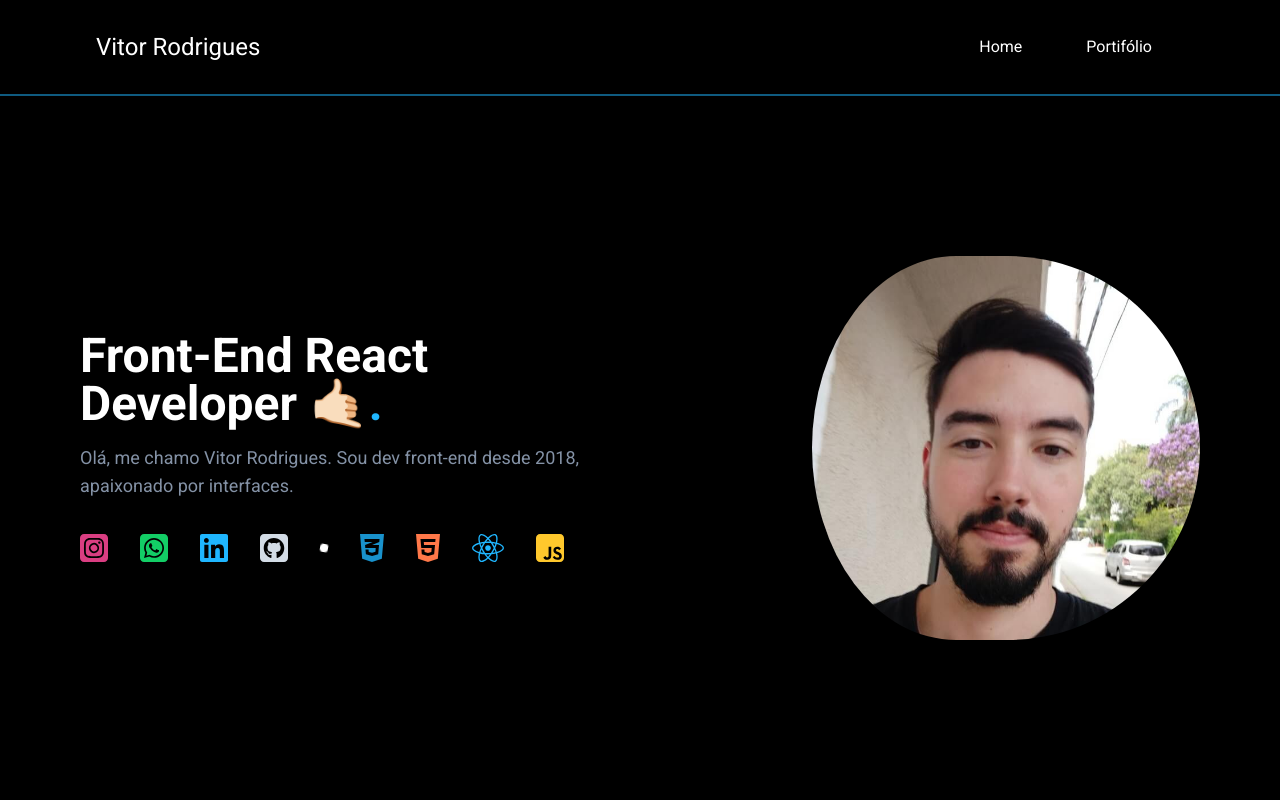
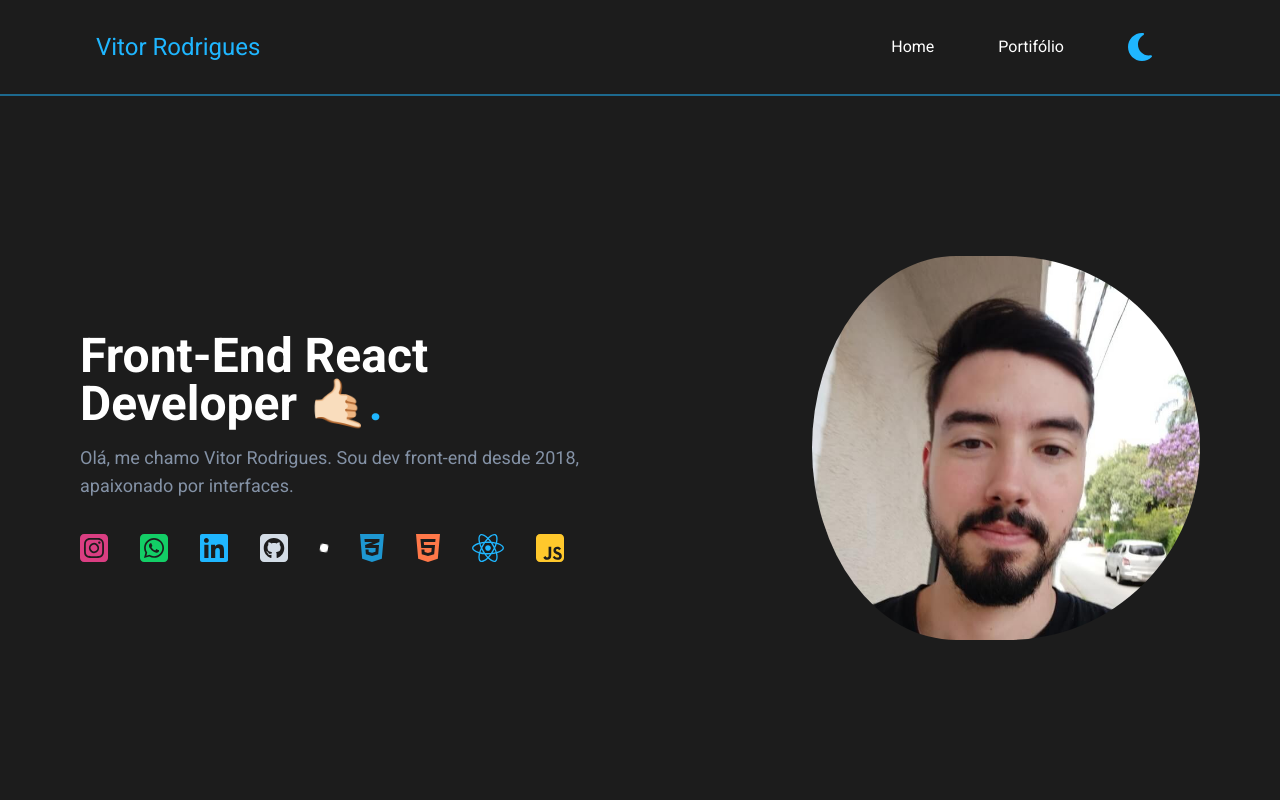
Before and after one commit to virtorodrigues/landing-page-vitor, a Next.js app: page / in a window 1280 px wide. Shown: the top 800 px of the page. Built offline with nearby package versions, Linux system fonts and the light colour scheme.

Commit message:
create theme dark and light

```diff
--- a/package.json
+++ b/package.json
@@ -15,6 +15,7 @@
     "@fortawesome/react-fontawesome": "^0.2.0",
     "@radix-ui/react-alert-dialog": "^1.0.3",
     "@radix-ui/react-popover": "1.0.5",
+    "@radix-ui/react-switch": "^1.0.2",
     "@types/node": "18.16.3",
     "@types/react": "18.2.5",
     "@types/react-dom": "18.2.3",
@@ -24,6 +25,7 @@
     "eslint-config-next": "13.4.0",
     "framer-motion": "^10.12.7",
     "next": "13.4.0",
+    "next-themes": "^0.2.1",
     "postcss": "8.4.23",
     "react": "18.2.0",
     "react-dom": "18.2.0",
--- a/src/app/globals.css
+++ b/src/app/globals.css
@@ -14,10 +14,16 @@
 }
 
 body {
-  color: #fff;
+  /* color: #fff; */
   /* background: linear-gradient(270deg,#18181b,#09090a); */
-  background: #000;
+  /* background: theme('light.background'); */
   font-family: "Roboto", sans-serif;
+}
+
+ @layer base{
+  body {
+    @apply dark:bg-black bg-white dark:text-white text-black;
+  }
 }
 
 section {
--- a/src/app/layout.tsx
+++ b/src/app/layout.tsx
@@ -1,6 +1,5 @@
 import "./globals.css";
 import { Inter } from "next/font/google";
-import { Roboto } from "next/font/google";
 
 const inter = Inter({ subsets: ["latin"] });
 
--- a/src/app/page.tsx
+++ b/src/app/page.tsx
@@ -3,6 +3,7 @@
 import { Header } from "@/components/Header";
 import { Home } from "@/components/Home";
 import { Portfolio } from "@/components/Portfolio";
+import { ThemeContextProvider } from "@/context/ThemeContextProvider";
 import { Roboto } from "next/font/google";
 
 const roboto = Roboto({
@@ -13,9 +14,11 @@ const roboto = Roboto({
 export default function App() {
   return (
     <main className={roboto.className}>
-      <Header />
-      <Home />
-      <Portfolio />
+      <ThemeContextProvider>
+        <Header />
+        <Home />
+        <Portfolio />
+      </ThemeContextProvider>
     </main>
   );
 }
--- a/src/components/Header/index.tsx
+++ b/src/components/Header/index.tsx
@@ -1,7 +1,10 @@
-import { Link, animateScroll as scroll } from "react-scroll";
+import { useContext } from "react";
 
 import { motion, Variants } from "framer-motion";
 import { LinkMenu } from "../Home/components/LinkMenu";
+import { FontAwesomeIcon } from "@fortawesome/react-fontawesome";
+import { faMoon, faSun } from "@fortawesome/free-solid-svg-icons";
+import { ThemeContext } from "@/context/ThemeContextProvider";
 
 const cardVariants: Variants = {
   offscreen: {
@@ -35,21 +38,41 @@ const cardVariants1: Variants = {
 };
 
 export const Header = () => {
+  const { theme, setTheme } = useContext(ThemeContext);
+
+  function handleSwitchTheme() {
+    if (theme === "dark") {
+      setTheme("light");
+    } else {
+      setTheme("dark");
+    }
+  }
+
   return (
     <motion.header
       initial="offscreen"
       whileInView="onscreen"
       viewport={{ once: true, amount: 0.5 }}
-      className="fixed w-full bg-black z-[99] border-b-2 border-blue/50 h-24 xs:px-8 lg:px-24 py-8 flex flex-row justify-between items-center"
+      className="dark:bg-black bg-white fixed w-full z-[99] border-b-2 border-blue/50 h-24 xs:px-8 lg:px-24 py-8 flex flex-row justify-between items-center"
     >
       <motion.div variants={cardVariants}>
-        <h1 className="xs:text-xl lg:text-2xl">Vitor Rodrigues</h1>
+        <h1 className="xs:text-xl lg:text-2xl dark:text-blue">
+          Vitor Rodrigues
+        </h1>
       </motion.div>
-
-      <motion.nav variants={cardVariants1} className="flex">
-        <LinkMenu to="home">Home</LinkMenu>
-        <LinkMenu to="portfolio">Portifólio</LinkMenu>
-      </motion.nav>
+      <motion.div variants={cardVariants1} className="flex items-center">
+        <nav className="flex">
+          <LinkMenu to="home">Home</LinkMenu>
+          <LinkMenu to="portfolio">Portifólio</LinkMenu>
+        </nav>
+        <button onClick={handleSwitchTheme} className="xs:p-4 lg:px-8">
+          <FontAwesomeIcon
+            icon={theme == "light" ? faSun : faMoon}
+            size="2xl"
+            className={theme == "light" ? "text-yellow" : "text-blue"}
+          />
+        </button>
+      </motion.div>
     </motion.header>
   );
 };
--- a/src/components/Home/components/IconsSection/index.tsx
+++ b/src/components/Home/components/IconsSection/index.tsx
@@ -43,7 +43,7 @@ export function IconsSection() {
       </div>
 
       <motion.span
-        className="w-2 bg-white rounded-full h-2 xs:mx-0 lg:mx-8"
+        className="w-2 dark:bg-white bg-black rounded-full h-2 xs:mx-0 lg:mx-8"
         animate={{
           scale: [1, 2, 2, 1, 1],
           rotate: [0, 0, 270, 270, 0],
--- a/src/components/Home/index.tsx
+++ b/src/components/Home/index.tsx
@@ -42,7 +42,7 @@ export const Home = () => {
         id="home"
         className="max-w-[var(--max-width-screen)] z-[100] h-screen"
       >
-        <div className="h-24 bg-black" />
+        <div className="h-24" />
         <motion.div
           initial="offscreen"
           whileInView="onscreen"
--- a/src/components/Portfolio/components/ProjectDetails/index.tsx
+++ b/src/components/Portfolio/components/ProjectDetails/index.tsx
@@ -42,14 +42,14 @@ export function ProjectDetails({
           }}
           className={`text-blue font-bold rounded-lg flex items-center justify-center bg-cover bg-center hover:cursor-pointer text-5xl`}
         >
-          <div className="mt-80 w-full bg-gray-dark text-blue rounded-b-lg text-center text-lg p-2">
+          <div className="mt-80 w-full dark:bg-gray-dark bg-gray-light text-blue rounded-b-lg text-center text-lg p-2">
             ver mais
           </div>
         </motion.div>
       </AlertDialog.Trigger>
       <AlertDialog.Portal>
         <AlertDialog.Overlay className="h-screen w-screen fixed inset-0 bg-[#00000075] z-[999]" />
-        <AlertDialog.Content className="max-h-full max-w-full overflow-auto xs:w-full lg:max-w-7xl z-50 bg-gray-dark rounded-lg fixed left-2/4 top-2/4 translate-y-[-50%] translate-x-[-50%] p-10 z-[9999]">
+        <AlertDialog.Content className="max-h-full max-w-full overflow-auto xs:w-full lg:max-w-7xl z-50 dark:bg-gray-dark bg-white rounded-lg fixed left-2/4 top-2/4 translate-y-[-50%] translate-x-[-50%] p-10 z-[9999]">
           <AlertDialog.Title className="text-4xl font-bold">
             {name}
           </AlertDialog.Title>
@@ -62,7 +62,7 @@ export function ProjectDetails({
               className="text-inherit"
             />
           </AlertDialog.Cancel>
-          <div className="text-white mt-6 flex xs:flex-col lg:flex-row">
+          <div className="mt-12 flex xs:flex-col lg:flex-row">
             <video width="600" controls autoPlay>
               <source src={videoPath} type="video/mp4" />
               Your browser does not support HTML video.
--- a/src/components/Portfolio/index.tsx
+++ b/src/components/Portfolio/index.tsx
@@ -27,7 +27,7 @@ export const Portfolio = () => {
     <>
       <section
         id="portfolio"
-        className="max-w-[var(--max-width-screen)] z-[100] min-h-screen mb-24"
+        className="max-w-[var(--max-width-screen)] z-[100] min-h-screen pb-24"
       >
         <motion.div
           initial="offscreen"
--- /dev/null
+++ b/src/context/ThemeContextProvider.tsx
@@ -0,0 +1,47 @@
+import { ReactNode, createContext, useState, useEffect } from "react";
+
+interface ThemeContextType {
+  theme: string;
+  setTheme: (data: string) => void;
+}
+
+export const ThemeContext = createContext({} as ThemeContextType);
+
+interface ThemeContextProviderProps {
+  children: ReactNode;
+}
+
+export function ThemeContextProvider({ children }: ThemeContextProviderProps) {
+  const [theme, setTheme] = useState((initialTheme: string) => {
+    const storadStateAsJSON = localStorage.getItem(
+      "@landing-page-vitor:theme-state-1.0.0"
+    );
+
+    if (storadStateAsJSON) {
+      return JSON.parse(storadStateAsJSON);
+    }
+    return "dark";
+  });
+
+  useEffect(() => {
+    const themeJSON = JSON.stringify(theme);
+
+    localStorage.getItem("");
+    localStorage.setItem("@landing-page-vitor:theme-state-1.0.0", themeJSON);
+
+    document.documentElement.classList.add(theme);
+  }, [theme]);
+
+  function onSetTheme(newTheme: string) {
+    setTheme(newTheme);
+    document.documentElement.classList.remove(theme);
+
+    document.documentElement.classList.add(newTheme);
+  }
+
+  return (
+    <ThemeContext.Provider value={{ theme, setTheme: onSetTheme }}>
+      {children}
+    </ThemeContext.Provider>
+  );
+}
--- a/tailwind.config.js
+++ b/tailwind.config.js
@@ -5,15 +5,8 @@ module.exports = {
     './src/components/**/*.{js,ts,jsx,tsx,mdx}',
     './src/app/**/*.{js,ts,jsx,tsx,mdx}',
   ],
+  darkMode: 'class',
   theme: {
-    dark: {
-      background: '#000',
-      color: '#FFF'
-    },
-    light: {
-      background: '#FFF',
-      color: '#000'
-    },
     screens: {
       xs: '200px',
       sm: '480px',
@@ -23,7 +16,7 @@ module.exports = {
     },
     colors: {
       'white': '#FFF',
-      'black': '#000',
+      'black': '#1C1C1C',
       'blue': '#1fb6ff',
       'purple': '#7e5bef',
       'pink': '#ff49db',
```
Also changed, not shown: spaghetti.js (added, +15 -0 lines), 1 other file (tests, documents, lock files or other folders).
